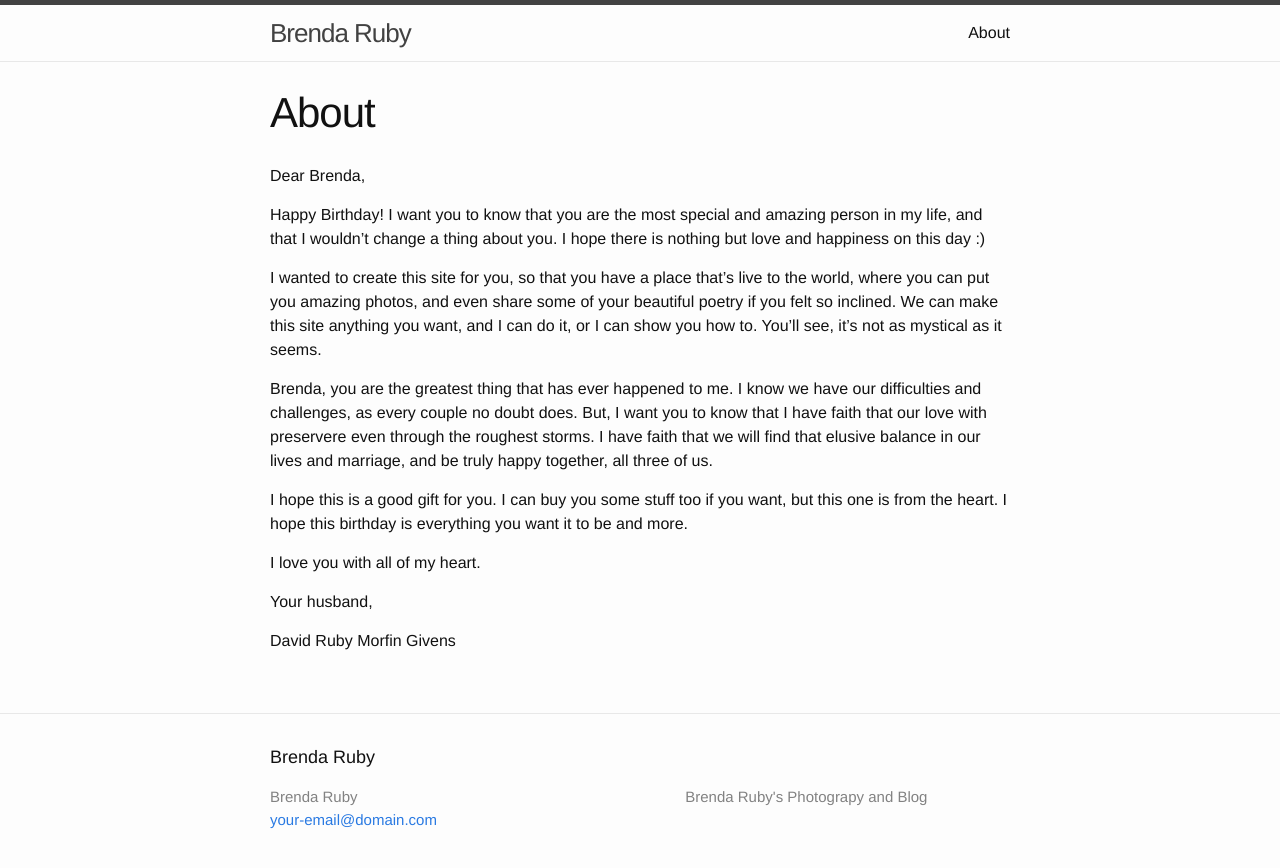
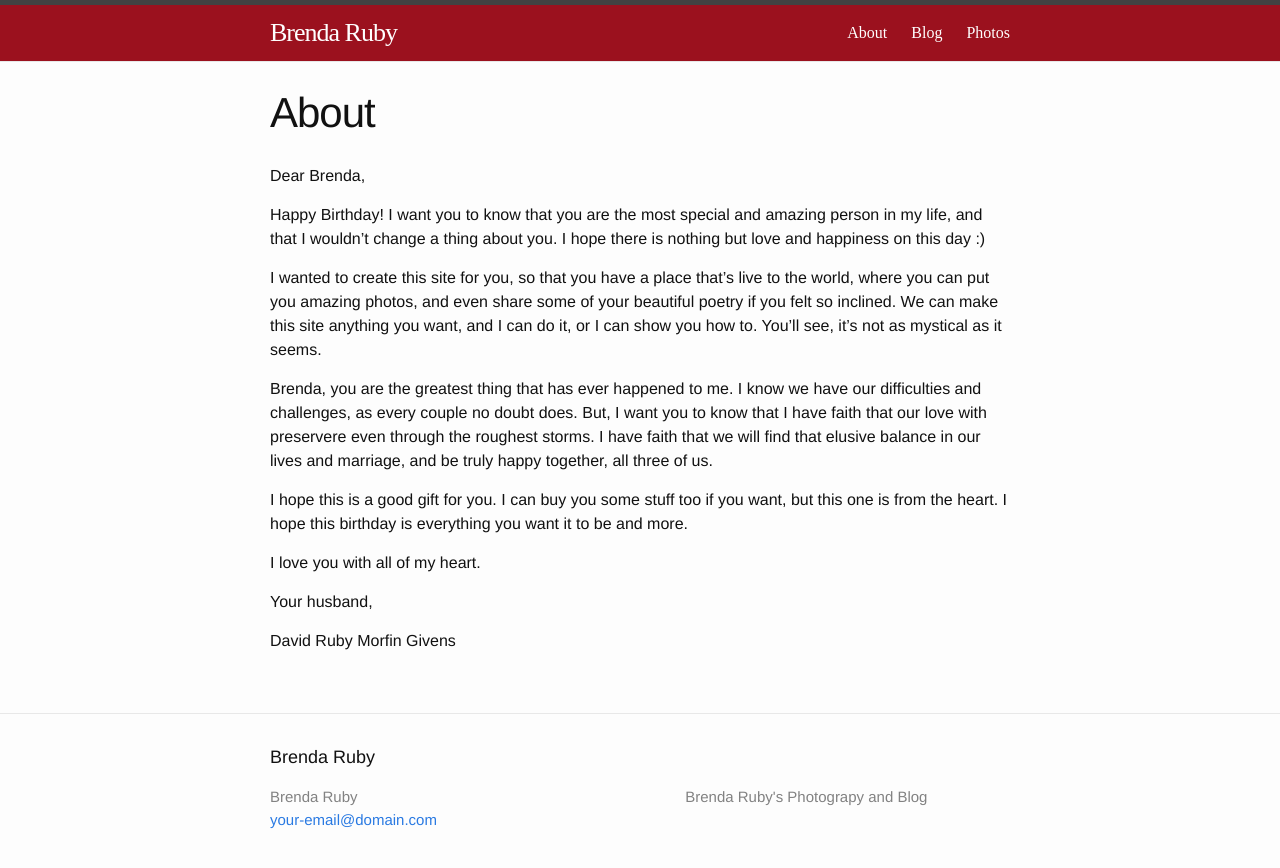
Before and after one commit to bvbren88/bvbren88.github.io, a Jekyll site: the page built from about.md, in a window 1280 px wide. Shown: the top 868 px of the page. Built offline with Jekyll 4.4.1, drawn with Linux system fonts in a browser that asks for light colours.

Commit message:
Initial styling and blog nav and template creation

```diff
--- /dev/null
+++ b/_sass/_custom.scss
@@ -0,0 +1,226 @@
+.site-header {
+  background-color: #9b111e;
+  color: white;
+}
+
+.site-title {
+
+    &,
+    &:visited {
+        color: white;
+        font-family: cursive;
+    }
+}
+
+.site-nav {
+    float: right;
+    line-height: 56px;
+    font-family: cursive;
+
+    .menu-icon {
+        display: none;
+    }
+
+    .page-link {
+        color: white;
+        line-height: $base-line-height;
+
+        // Gaps between nav items, but not on the first one
+        &:not(:first-child) {
+            margin-left: 20px;
+        }
+    }
+
+    @include media-query($on-palm) {
+        position: absolute;
+        top: 9px;
+        right: 30px;
+        background-color: $background-color;
+        border: 1px solid $grey-color-light;
+        border-radius: 5px;
+        text-align: right;
+
+        .menu-icon {
+            display: block;
+            float: right;
+            width: 36px;
+            height: 26px;
+            line-height: 0;
+            padding-top: 10px;
+            text-align: center;
+
+            > svg {
+                width: 18px;
+                height: 15px;
+
+                path {
+                    fill: $grey-color-dark;
+                }
+            }
+        }
+
+        .trigger {
+            clear: both;
+            display: none;
+        }
+
+        &:hover .trigger {
+            display: block;
+            padding-bottom: 5px;
+        }
+
+        .page-link {
+            display: block;
+            padding: 5px 10px;
+        }
+    }
+}
+
+
+
+/**
+ * Site footer
+ */
+.site-footer {
+    border-top: 1px solid $grey-color-light;
+    padding: $spacing-unit 0;
+}
+
+.footer-heading {
+    font-size: 18px;
+    margin-bottom: $spacing-unit / 2;
+}
+
+.contact-list,
+.social-media-list {
+    list-style: none;
+    margin-left: 0;
+}
+
+.footer-col-wrapper {
+    font-size: 15px;
+    color: $grey-color;
+    margin-left: -$spacing-unit / 2;
+    @extend %clearfix;
+}
+
+.footer-col {
+    float: left;
+    margin-bottom: $spacing-unit / 2;
+    padding-left: $spacing-unit / 2;
+}
+
+.footer-col-1 {
+    width: -webkit-calc(35% - (#{$spacing-unit} / 2));
+    width:         calc(35% - (#{$spacing-unit} / 2));
+}
+
+.footer-col-2 {
+    width: -webkit-calc(20% - (#{$spacing-unit} / 2));
+    width:         calc(20% - (#{$spacing-unit} / 2));
+}
+
+.footer-col-3 {
+    width: -webkit-calc(45% - (#{$spacing-unit} / 2));
+    width:         calc(45% - (#{$spacing-unit} / 2));
+}
+
+@include media-query($on-laptop) {
+    .footer-col-1,
+    .footer-col-2 {
+        width: -webkit-calc(50% - (#{$spacing-unit} / 2));
+        width:         calc(50% - (#{$spacing-unit} / 2));
+    }
+
+    .footer-col-3 {
+        width: -webkit-calc(100% - (#{$spacing-unit} / 2));
+        width:         calc(100% - (#{$spacing-unit} / 2));
+    }
+}
+
+@include media-query($on-palm) {
+    .footer-col {
+        float: none;
+        width: -webkit-calc(100% - (#{$spacing-unit} / 2));
+        width:         calc(100% - (#{$spacing-unit} / 2));
+    }
+}
+
+
+
+/**
+ * Page content
+ */
+.page-content {
+    padding: $spacing-unit 0;
+}
+
+.page-heading {
+    font-size: 20px;
+}
+
+.post-list {
+    margin-left: 0;
+    list-style: none;
+
+    > li {
+        margin-bottom: $spacing-unit;
+    }
+}
+
+.post-meta {
+    font-size: $small-font-size;
+    color: $grey-color;
+}
+
+.post-link {
+    display: block;
+    font-size: 24px;
+}
+
+
+
+/**
+ * Posts
+ */
+.post-header {
+    margin-bottom: $spacing-unit;
+}
+
+.post-title {
+    font-size: 42px;
+    letter-spacing: -1px;
+    line-height: 1;
+
+    @include media-query($on-laptop) {
+        font-size: 36px;
+    }
+}
+
+.post-content {
+    margin-bottom: $spacing-unit;
+
+    h2 {
+        font-size: 32px;
+
+        @include media-query($on-laptop) {
+            font-size: 28px;
+        }
+    }
+
+    h3 {
+        font-size: 26px;
+
+        @include media-query($on-laptop) {
+            font-size: 22px;
+        }
+    }
+
+    h4 {
+        font-size: 20px;
+
+        @include media-query($on-laptop) {
+            font-size: 18px;
+        }
+    }
+}
--- a/css/main.scss
+++ b/css/main.scss
@@ -48,5 +48,6 @@ $on-laptop:        800px;
 @import
         "base",
         "layout",
-        "syntax-highlighting"
+        "syntax-highlighting",
+        "custom"
 ;
```
Also changed, not shown: _posts/2014-12-24-welcome-to-jekyll.markdown (deleted, +0 -25 lines), _posts/2014-12-25-template.md (added, +22 -0 lines), blog/blog.md (added, +15 -0 lines), photos/photos.md (added, +7 -0 lines), 3 other files.
